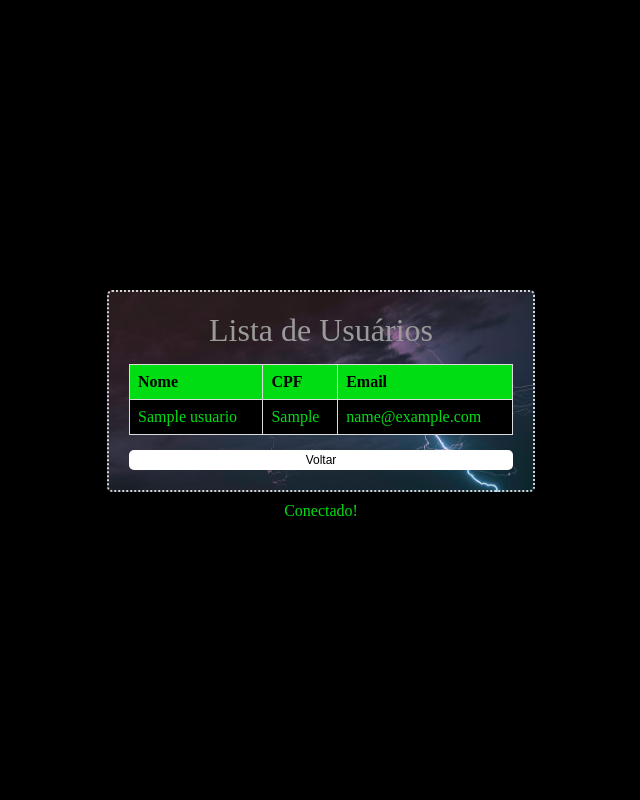
After one commit to GabrAlvSM/PHP, a PHP site: page /listar.php in a window 1280 px wide. The commit adds this page. Shown: the whole page, without its empty margins (319-959 px from the left). Run offline with PHP 8.4, Linux system fonts and the light colour scheme; tables that the repository leaves empty or names only in its code hold one stand-in row (values such as "Sample post").

Commit message:
Crud Login e listar operacionais

```diff
--- a/Crud_PHP_POO_MVC/App/DB/Database.php
+++ b/Crud_PHP_POO_MVC/App/DB/Database.php
@@ -31,6 +31,7 @@ class Database{
             return $stmt;
         }
         catch(PDOException $erro){
+            print_r($query);
             die("\nFalha na conecção! (fn exec) <br>". $erro->getMessage());
         }
     }
--- a/Crud_PHP_POO_MVC/classes/Usuario.php
+++ b/Crud_PHP_POO_MVC/classes/Usuario.php
@@ -33,6 +33,23 @@ class Usuario{
 
     public function buscar_id_usu($id_usuario){
         return (new Database("usuario"))->select("id_usuario =".$id_usuario)->fetchObject(self::class);
+    }
+
+    public function logar($email,$senha){
+        $checalogin = (new Database("usuario"))->execute("SELECT id_usuario FROM usuario WHERE email = '$email' AND senha = '$senha';");
+        // $checalogin->bindValue(":e", $email);
+        // $checalogin->bindValue(":s", $senha);
+        // $checalogin->execute();
+
+        if($checalogin->rowCount()>0){
+            $dados = $checalogin->fetch();
+            session_start();
+            $_SESSION["id_usuario"] = $dados["id_usuario"];
+            return true;
+        }
+        else{
+            return false;
+        }
     }
 
     public function deletar($id_usuario){
--- a/Crud_PHP_POO_MVC/css/style.css
+++ b/Crud_PHP_POO_MVC/css/style.css
@@ -10,15 +10,16 @@ body{
     justify-content: center;
     height: 100vh;
     width: 100vw;
-    background-color: rgb(0, 0, 0);
     color: rgb(0, 222, 19);
+    background-color: rgba(0, 0, 0, 1);
+
 }
 
 .nucleo{
     display: flex;
     flex-direction: column;
     justify-content: center;
-    background-color: rgb(0, 108, 232);
+    background-color: rgba(255, 255, 255, 0.293);
 
     width: 30%;
     /* height: 30%; */
@@ -29,8 +30,14 @@ body{
     margin: 10px;
     border: 2px rgba(255, 255, 255, 0.8) dotted;
 
-    color: black;
+    color: rgb(155, 155, 155);
     font-size: 2vh;
+
+    background-image: url(../assets/img/storm_overcast_sky_night.jpg);
+    background-size: 50vw;
+    background-repeat: no-repeat;
+    background-position: center;
+    background-attachment: fixed;
 }
 .nucleo form{
     display: flex;
@@ -84,3 +91,28 @@ body{
 .cancel:hover{
     background-color: red;
 }
+
+.actions a {
+    margin-right: 5px;
+}
+
+table{
+    width: 100%;
+    border-collapse: collapse;
+    border-radius: 5px;
+}
+
+th, td{
+    border: 1px solid #ddd;
+    padding: 8px;
+    text-align: left;
+}
+
+th{
+    background-color: rgb(0, 222, 19);;
+    color: #000000;
+}
+
+tr, td{
+    background-color: #000000;
+}
--- /dev/null
+++ b/Crud_PHP_POO_MVC/listar.php
@@ -0,0 +1,44 @@
+<?php
+
+require './classes/Usuario.php';
+$user = new Usuario();
+
+$usuarios = $user->buscar();
+?>
+
+<!DOCTYPE html>
+<html lang="pt-br">
+<head>
+    <meta charset="UTF-8">
+    <meta name="viewport" content="width=device-width, initial-scale=1.0">
+    <title>Login</title>
+
+    <link rel="stylesheet" href="./css/style.css">
+</head>
+<body>
+    <div class="nucleo">
+        <div class="titulo">Lista de Usuários</div>
+        <table>
+            <thead>
+                <tr>
+                    <th>Nome</th>
+                    <th>CPF</th>
+                    <th>Email</th>
+                </tr>
+            </thead>
+            <tbody>
+                <?php
+                    foreach($usuarios as $usuario){
+                        echo '<tr>';
+                            echo '<td>'. $usuario->nome .'</td>';
+                            echo '<td>'. $usuario->cpf .'</td>';
+                            echo '<td>'. $usuario->email .'</td>';
+                        echo '</tr>';
+                    }
+                ?>
+            </tbody>
+        </table>
+        <button class="botao cancel" onclick="location.href='./index.php';">Voltar</button>
+    </div>
+</body>
+</html>
--- a/Projeto_BOOT_2/App/Classes/Usuario.php
+++ b/Projeto_BOOT_2/App/Classes/Usuario.php
@@ -54,6 +54,9 @@ class Usuario{
 
 // $user = new Usuario();
 
+// -------------------------------------------
+// // CADASTRO
+
 // $user->nome = "Juliana";
 // $user->email = "juju@email.com";
 // $user->cpf = "22222222222";
@@ -61,6 +64,9 @@ class Usuario{
 // $user->id_perfil = 1;
 
 // print_r($user);
+
+// -------------------------------------------
+// // LISTAR
 
 // $usuarios = $user->buscar();
 
```
Also changed, not shown: Crud_PHP_POO_MVC/index.php (+21 -3 lines), Crud_PHP_POO_MVC/assets/img/starrybeach-2.jpg (added), Crud_PHP_POO_MVC/assets/img/storm_overcast_sky_night.jpg (added). Lines whose indentation alone changed are shown as unchanged.
